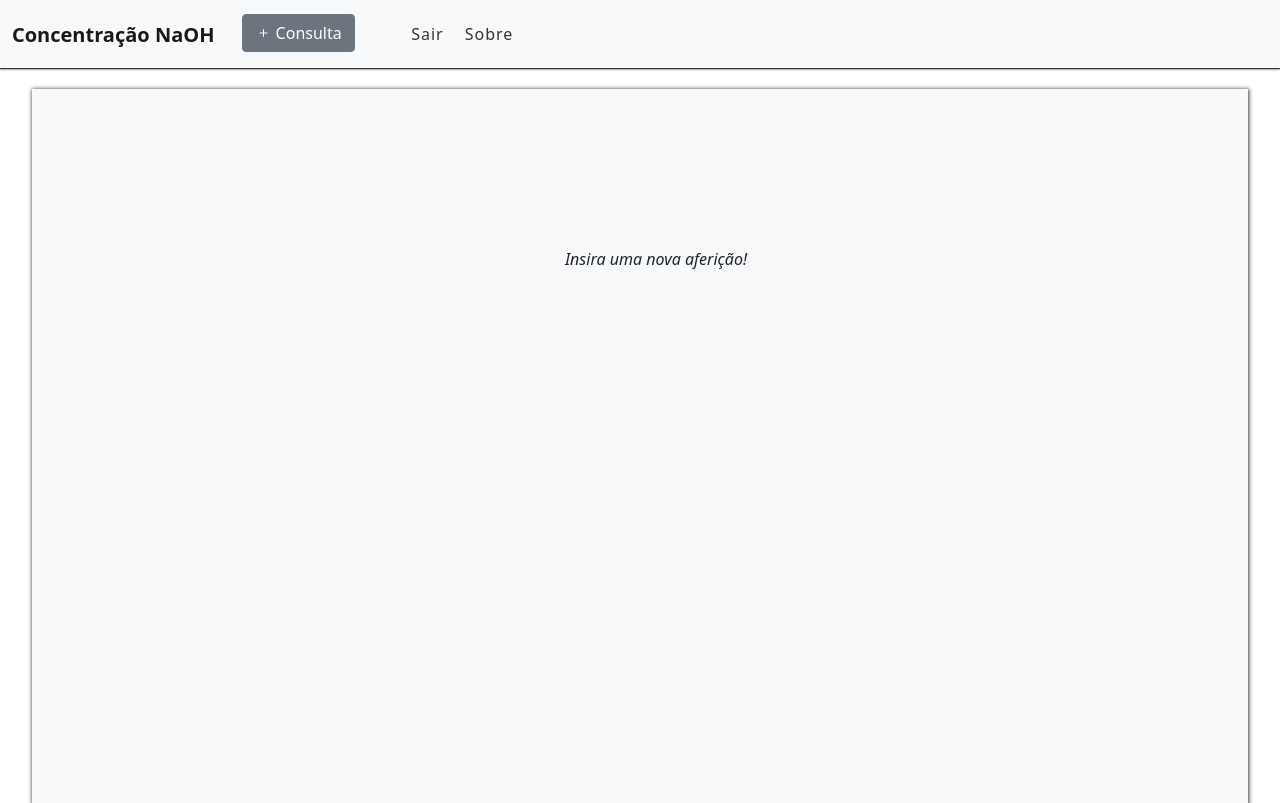
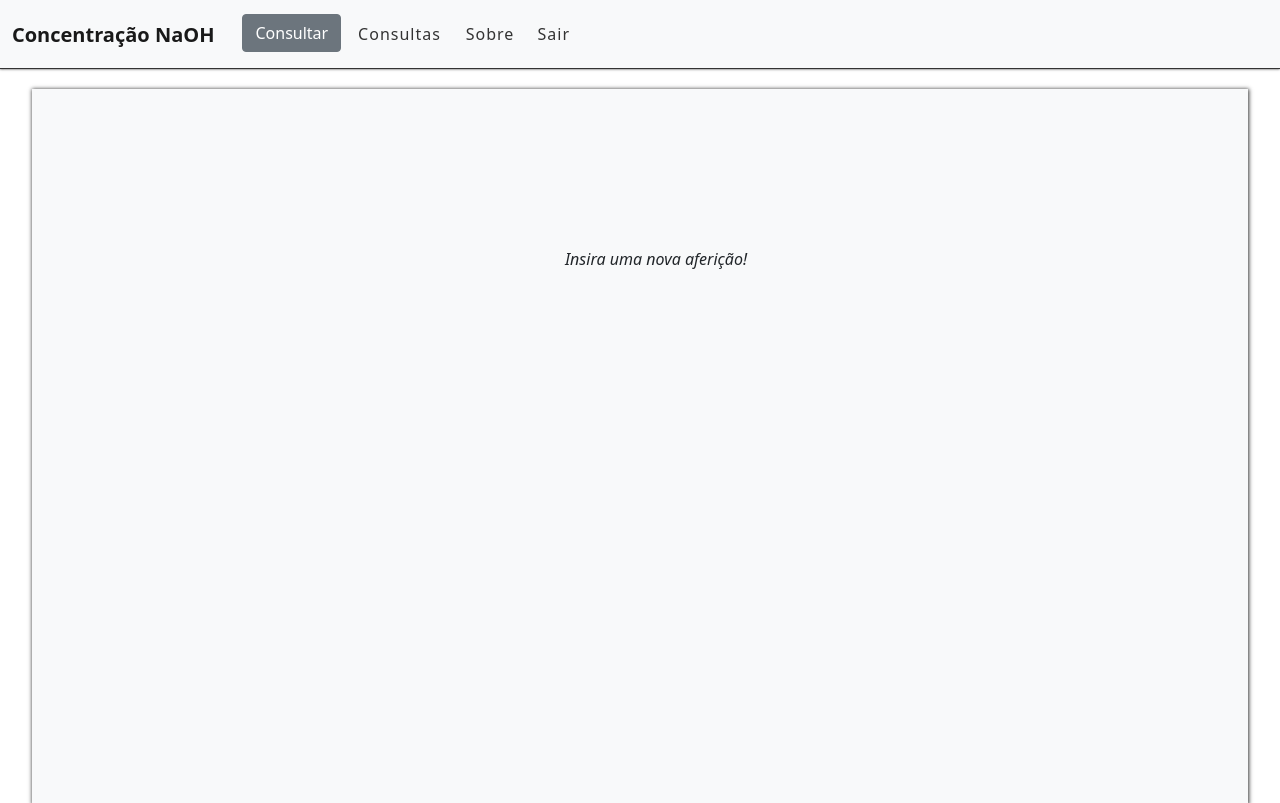
Before and after one commit to MoreiraAlex/UnivespPI-Concentra, a Django app: page / in a window 1280 px wide. Shown: the top 803 px of the page. Run offline with Django 3.2, Linux system fonts and the light colour scheme; the visitor is signed in with stand-in values (Sample User, id 1); data that the repository does not hold is empty; some libraries are stand-ins or nearby versions.

Commit message:
Arrumando detalhes na Navbar

```diff
--- a/templates/index.html
+++ b/templates/index.html
@@ -3,24 +3,30 @@
 
 {% block nav %}
 {% if user.is_authenticated %}
-    <div class="col-6">
-        <button type="button" class="btn btn-secondary btn-block" data-bs-toggle="modal" data-bs-target="#exampleModal"><i class="bi bi-plus"></i> Consulta</button>
+    <div class="col-3">
+        <button type="button" class="btn btn-secondary btn-block" data-bs-toggle="modal" data-bs-target="#exampleModal">Consultar</button>
     </div>
-    <li class="nav-item col-2">
-        <a class="nav-link" aria-current="page" href="accounts/logout">Sair</a>
+    <li class="nav-item col-3">
+        <a class="nav-link" aria-current="page" href="/">Consultas</a>
     </li>
     <li class="nav-item col-2">
         <a class="nav-link" aria-current="page" href="/about">Sobre</a>
     </li>
+    <li class="nav-item col-1">
+        <a class="nav-link" aria-current="page" href="accounts/logout">Sair</a>
+    </li>
 {% else %}
-    <li class="nav-item col-1">
+    <li class="nav-item col-3">
+        <a class="nav-link" aria-current="page" href="/">Consultas</a>
+    </li>
+    <li class="nav-item col-2">
+        <a class="nav-link" aria-current="page" href="/about">Sobre</a>
+    </li>
+    <li class="nav-item col-2">
         <a class="nav-link" aria-current="page" href="/accounts/login">Entrar</a>
     </li>
-    <li class="nav-item col-1 offset-2">
+    <li class="nav-item col-1">
         <a class="nav-link" aria-current="page" href="/accounts/">Registrar</a>
-    </li>
-    <li class="nav-item col-1 offset-3">
-        <a class="nav-link" aria-current="page" href="/about">Sobre</a>
     </li>
 {% endif %}
     <form method="POST">
@@ -28,7 +34,7 @@
             <div class="modal-dialog">
                 <div class="modal-content">
                     <div class="modal-header">
-                        <h5 class="modal-title" id="exampleModalLabel">Nova consulta</h5>
+                        <h5 class="modal-title" id="exampleModalLabel">Nova aferição</h5>
                         <button type="button" class="btn-close" data-bs-dismiss="modal" aria-label="Close"></button>
                     </div>
                     <div class="modal-body">
```
Also changed, not shown: templates/about.html (+5 -5 lines), templates/registration/login.html (+12 -8 lines), templates/registration/register.html (+12 -8 lines).
